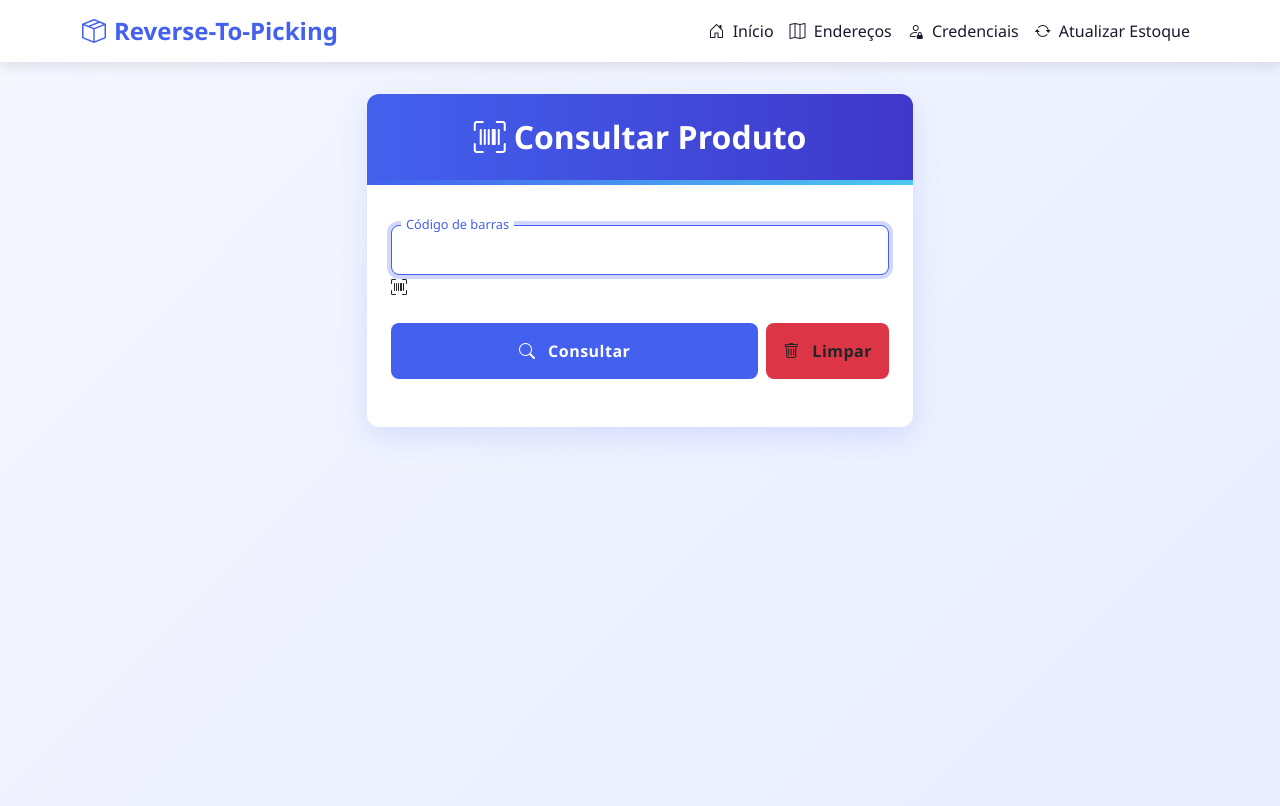
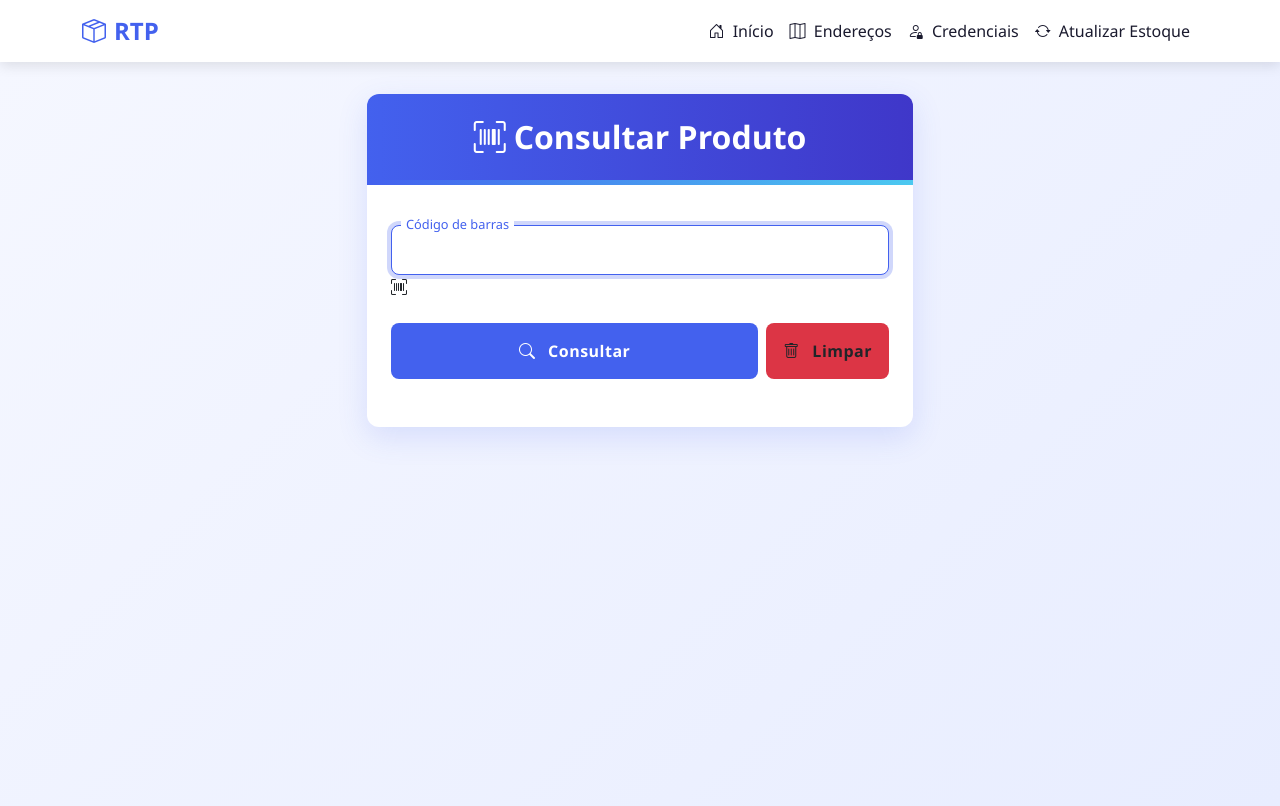
Before and after one commit to Andersonps-dev/AppReversa, a Flask app: page / in a window 1280 px wide. Run offline with Flask 3, Linux system fonts and the light colour scheme.

Commit message:
alteração titulo

```diff
--- a/templates/credenciais.html
+++ b/templates/credenciais.html
@@ -169,7 +169,7 @@
     <nav class="navbar navbar-expand-lg navbar-light bg-white">
         <div class="container">
             <a class="navbar-brand" href="/">
-                <i class="bi bi-box-seam me-2"></i>Reverse-To-Picking
+                <i class="bi bi-box-seam me-2"></i>RTP
             </a>
             <button class="navbar-toggler" type="button" data-bs-toggle="collapse" data-bs-target="#navbarNav">
                 <span class="navbar-toggler-icon"></span>
--- a/templates/detalhes_endereco.html
+++ b/templates/detalhes_endereco.html
@@ -212,7 +212,7 @@
     <nav class="navbar navbar-expand-lg navbar-light bg-white">
         <div class="container">
             <a class="navbar-brand" href="/">
-                <i class="bi bi-box-seam me-2"></i>Reverse-To-Picking
+                <i class="bi bi-box-seam me-2"></i>RTP
             </a>
             <button class="navbar-toggler" type="button" data-bs-toggle="collapse" data-bs-target="#navbarNav">
                 <span class="navbar-toggler-icon"></span>
--- a/templates/enderecos.html
+++ b/templates/enderecos.html
@@ -218,7 +218,7 @@
     <nav class="navbar navbar-expand-lg navbar-light bg-white">
         <div class="container">
             <a class="navbar-brand" href="/">
-                <i class="bi bi-box-seam me-2"></i>Reverse-To-Picking
+                <i class="bi bi-box-seam me-2"></i>RTP
             </a>
             <button class="navbar-toggler" type="button" data-bs-toggle="collapse" data-bs-target="#navbarNav">
                 <span class="navbar-toggler-icon"></span>
--- a/templates/index.html
+++ b/templates/index.html
@@ -210,7 +210,7 @@
     <nav class="navbar navbar-expand-lg navbar-light bg-white">
         <div class="container">
             <a class="navbar-brand" href="/">
-                <i class="bi bi-box-seam me-2"></i>Reverse-To-Picking
+                <i class="bi bi-box-seam me-2"></i>RTP
             </a>
             <button class="navbar-toggler" type="button" data-bs-toggle="collapse" data-bs-target="#navbarNav">
                 <span class="navbar-toggler-icon"></span>
```
